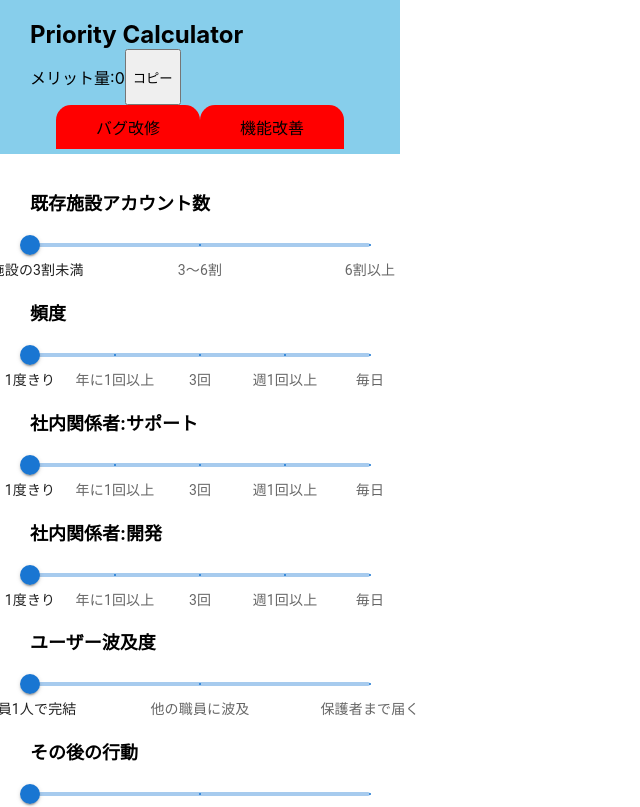
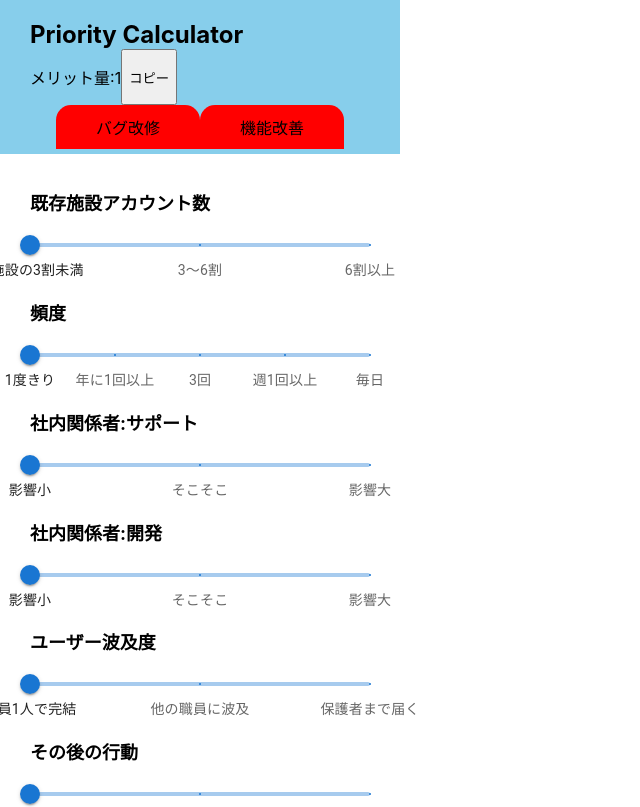
Before and after one commit to Yuji5117/priority-calculator, a React (Create React App) app: page / in a window 1280 px wide. Shown: the top 807 px of the page, without its empty margins (0-640 px from the left). Built offline with nearby package versions, Linux system fonts and the light colour scheme.

Commit message:
スコア計算ロジックを追加

```diff
--- a/src/App.tsx
+++ b/src/App.tsx
@@ -1,16 +1,78 @@
-import { useState } from "react";
+import { useEffect, useState } from "react";
 import styled from "styled-components";
 import "./App.css";
 import Header from "./components/Header";
-import Main from "./components/Main";
 import ScoreBoard from "./components/ScoreBoard";
 
+import { marks } from "./store/marks";
+
+const involved_ppl_options = [
+  [0, 1, 2],
+  [1, 3, 4],
+  [2, 4, 5],
+];
+
 function App() {
-  const [priorityScore, setPriorityScore] = useState<number>(0);
+  const [priorityScore, setPriorityScore] = useState<number>(1);
   const [priorityType, setPriorityType] = useState<number>(1);
+  const [priorityScores, setPriorityScores] = useState([
+    1, 1, 1, 1, 1, 1, 0, 0,
+  ]);
+
+  useEffect(() => {
+    const CorporateInsiderNum = getCorporateInsiderNum(
+      priorityScores[2],
+      priorityScores[3]
+    );
+
+    const sumScore =
+      (priorityScores[0] * priorityScores[1] + CorporateInsiderNum) *
+      (priorityScores[4] * priorityScores[5] +
+        priorityScores[6] +
+        priorityScores[7]);
+    setPriorityScore(sumScore);
+  }, [priorityScores]);
+
+  const getCorporateInsiderNum = (num1: number, num2: number) => {
+    return involved_ppl_options[num1 - 1][num2 - 1];
+  };
 
   const caluculatePriorityScore = (event: any) => {
-    setPriorityScore(event.target.value);
+    console.log(marks[0].r_facilities_count.num);
+    switch (event.target.name) {
+      case "既存施設":
+        priorityScores[0] = event.target.value;
+        setPriorityScores([...priorityScores]);
+        break;
+      case "頻度":
+        priorityScores[1] = event.target.value;
+        setPriorityScores([...priorityScores]);
+        break;
+      case "サポート":
+        priorityScores[2] = event.target.value;
+        setPriorityScores([...priorityScores]);
+        break;
+      case "開発":
+        priorityScores[3] = event.target.value;
+        setPriorityScores([...priorityScores]);
+        break;
+      case "ユーザー波及度":
+        priorityScores[4] = event.target.value;
+        setPriorityScores([...priorityScores]);
+        break;
+      case "その後の行動":
+        priorityScores[5] = event.target.value;
+        setPriorityScores([...priorityScores]);
+        break;
+      case "社外コミット":
+        priorityScores[6] = event.target.value;
+        setPriorityScores([...priorityScores]);
+        break;
+      case "事業戦略的観点":
+        priorityScores[7] = event.target.value;
+        setPriorityScores([...priorityScores]);
+        break;
+    }
   };
 
   const onChengePriorityType = (priorityType: number) => {
@@ -24,7 +86,7 @@ function App() {
         onChengePriorityType={onChengePriorityType}
       />
       <ScoreBoard
-        priorityScore={priorityScore}
+        priorityScores={priorityScores}
         priorityType={priorityType}
         caluculatePriorityScore={caluculatePriorityScore}
       />
--- a/src/components/ScoreBoard.tsx
+++ b/src/components/ScoreBoard.tsx
@@ -4,7 +4,7 @@ import styled from "styled-components";
 import { marks } from "../store/marks";
 
 interface PropsType {
-  priorityScore: number;
+  priorityScores: number[];
   priorityType: number;
   caluculatePriorityScore: (event: any) => void;
 }
@@ -19,6 +19,7 @@ const ScoreBoard = (props: PropsType) => {
             onChange={props.caluculatePriorityScore}
             aria-label="Temperature"
             defaultValue={1}
+            value={props.priorityScores[0]}
             valueLabelDisplay="auto"
             name="既存施設"
             step={null}
@@ -32,6 +33,7 @@ const ScoreBoard = (props: PropsType) => {
           <Slider
             onChange={props.caluculatePriorityScore}
             aria-label="Temperature"
+            value={props.priorityScores[1]}
             name="頻度"
             defaultValue={1}
             valueLabelDisplay="auto"
@@ -44,31 +46,40 @@ const ScoreBoard = (props: PropsType) => {
         <div>
           <Title>社内関係者:サポート</Title>
           <Slider
+            onChange={props.caluculatePriorityScore}
             aria-label="Temperature"
+            value={props.priorityScores[2]}
+            name="サポート"
             defaultValue={1}
             valueLabelDisplay="auto"
             step={null}
-            marks={marks[1].r_frequency.option}
+            marks={marks[2].r_support.option}
             min={1}
-            max={5}
+            max={3}
           />
         </div>
         <div>
           <Title>社内関係者:開発</Title>
           <Slider
+            onChange={props.caluculatePriorityScore}
             aria-label="Temperature"
+            value={props.priorityScores[3]}
+            name="開発"
             defaultValue={1}
             valueLabelDisplay="auto"
             step={null}
-            marks={marks[1].r_frequency.option}
+            marks={marks[3].r_developer.option}
             min={1}
-            max={5}
+            max={3}
           />
         </div>
         <div>
           <Title>ユーザー波及度</Title>
           <Slider
+            onChange={props.caluculatePriorityScore}
             aria-label="Temperature"
+            value={props.priorityScores[4]}
+            name="ユーザー波及度"
             defaultValue={1}
             valueLabelDisplay="auto"
             step={null}
@@ -80,7 +91,10 @@ const ScoreBoard = (props: PropsType) => {
         <div>
           <Title>その後の行動</Title>
           <Slider
+            onChange={props.caluculatePriorityScore}
             aria-label="Temperature"
+            value={props.priorityScores[5]}
+            name="その後の行動"
             defaultValue={1}
             valueLabelDisplay="auto"
             step={null}
@@ -92,7 +106,10 @@ const ScoreBoard = (props: PropsType) => {
         <div>
           <Title>社外コミット</Title>
           <Slider
+            onChange={props.caluculatePriorityScore}
             aria-label="Temperature"
+            value={props.priorityScores[6]}
+            name="社外コミット"
             defaultValue={0}
             valueLabelDisplay="auto"
             step={null}
@@ -104,7 +121,10 @@ const ScoreBoard = (props: PropsType) => {
         <div>
           <Title>事業戦略的観点</Title>
           <Slider
+            onChange={props.caluculatePriorityScore}
             aria-label="Temperature"
+            value={props.priorityScores[7]}
+            name="事業戦略的観点"
             defaultValue={0}
             valueLabelDisplay="auto"
             step={null}
--- a/src/store/marks.ts
+++ b/src/store/marks.ts
@@ -16,6 +16,7 @@ export const marks: any = [
   {
     r_facilities_count: {
       title: "既存施設アカウント数",
+      num: 1,
       option: [
         {
           value: 1,
@@ -35,6 +36,7 @@ export const marks: any = [
   {
     r_frequency: {
       title: "頻度",
+      num: 1,
       option: [
         {
           value: 1,
@@ -60,22 +62,42 @@ export const marks: any = [
     },
   },
   {
-    r_corporate_insider: {
-      title: "社内関係者",
-      csp_num: 0,
-      csp_title: "サポート",
-      dev_num: 0,
-      dev_title: "開発",
-      csc_num: 0,
-      csc_title: "サクセス",
+    r_support: {
+      title: "サポート",
+      option: [
+        {
+          value: 1,
+          label: "影響小",
+        },
+        {
+          value: 2,
+          label: "そこそこ",
+        },
+        {
+          value: 3,
+          label: "影響大",
+        },
+      ],
     },
   },
   {
-    involved_ppl_object: [
-      { id: 0, name: "影響小" },
-      { id: 1, name: "そこそこ" },
-      { id: 2, name: "影響大" },
-    ],
+    r_developer: {
+      title: "開発",
+      option: [
+        {
+          value: 1,
+          label: "影響小",
+        },
+        {
+          value: 2,
+          label: "そこそこ",
+        },
+        {
+          value: 3,
+          label: "影響大",
+        },
+      ],
+    },
   },
   {
     i_user_spread_degrees: {
```
